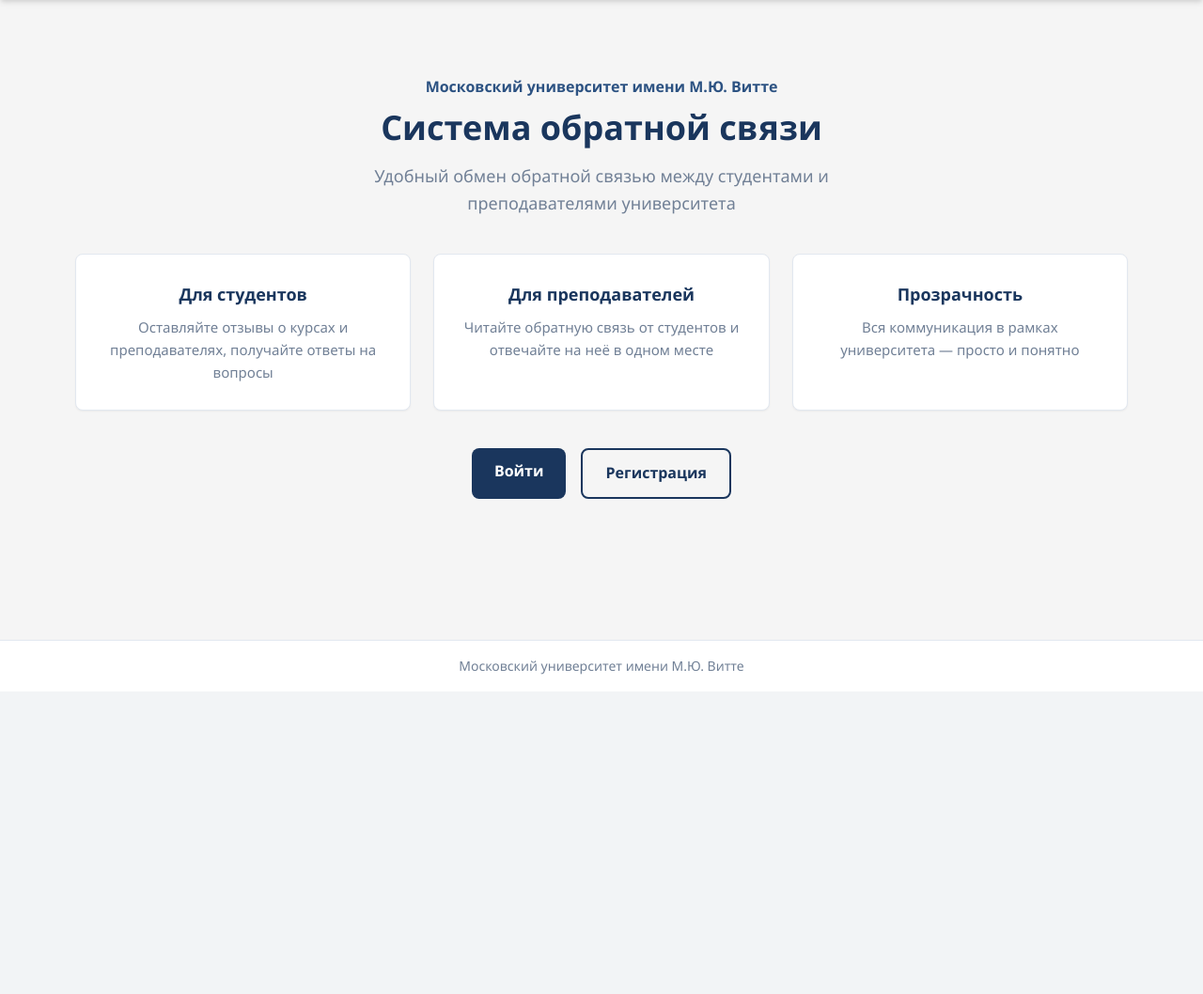
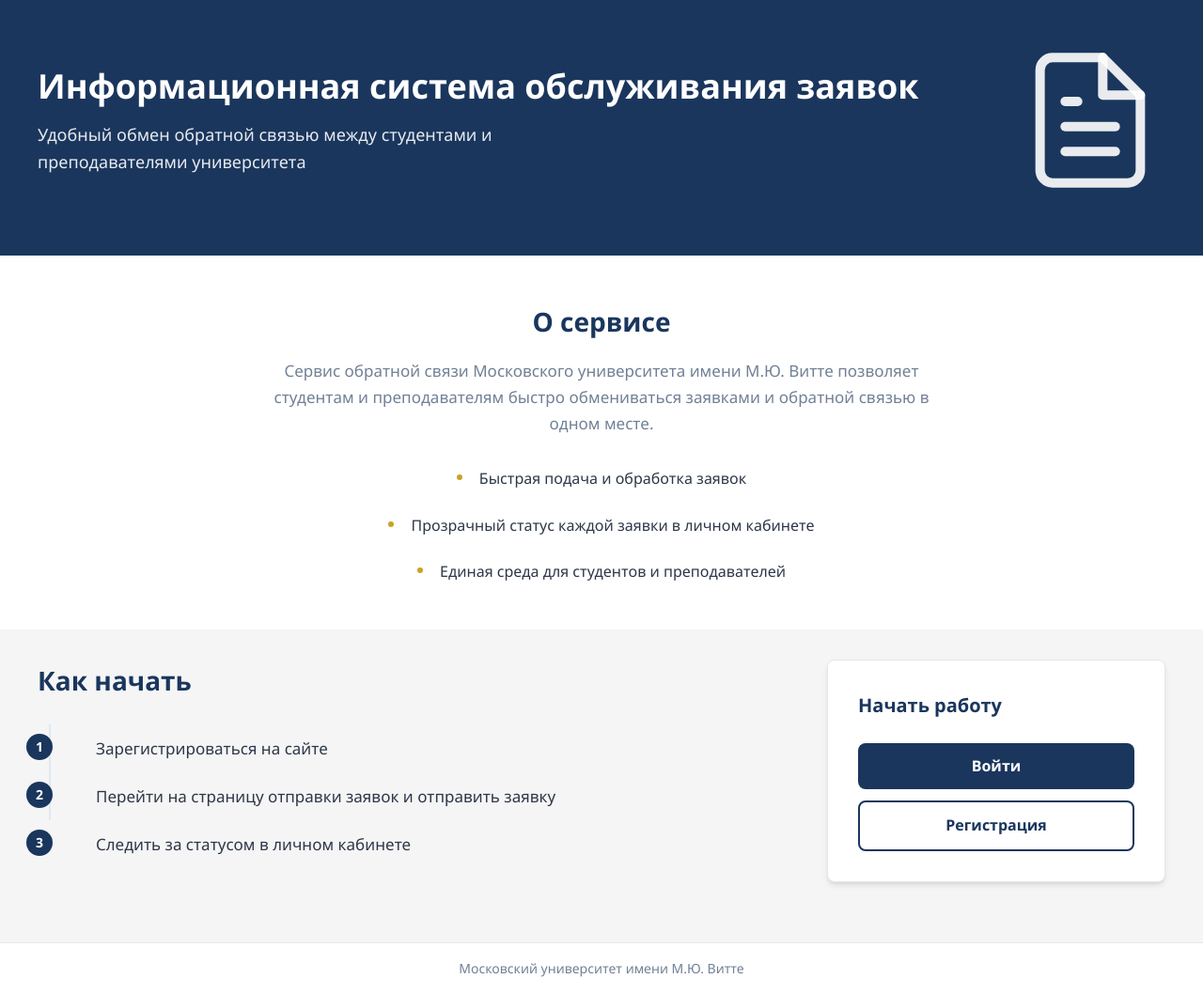
Before and after one commit to feedbacksys1/fbsys, a Django app: page / in a window 1280 px wide. Shown: the part 64-1122 px from the top of the page at 94% size. Before the commit the page ends 800 px from the top, so only its background shows below. Run offline with Django 5.2, Linux system fonts and the light colour scheme.

Commit message:
Changed layout of landing page

```diff
--- a/static/css/style.css
+++ b/static/css/style.css
@@ -79,6 +79,11 @@
     width: 100%;
 }
 
+.site-main:has(.landing-page) {
+    max-width: 100%;
+    padding: 0;
+}
+
 .site-footer {
     background: var(--color-surface);
     border-top: 1px solid var(--color-border);
@@ -94,71 +99,179 @@
     font-size: 0.875rem;
 }
 
-.landing-hero {
-    text-align: center;
-    padding: 3rem 1rem 4rem;
+.hero {
+    background: var(--color-primary);
+    color: var(--color-surface);
+    padding: 3rem 1.5rem 4rem;
 }
 
-.landing-hero h1 {
+.hero-inner {
+    max-width: 1200px;
+    margin: 0 auto;
+    display: flex;
+    align-items: center;
+    justify-content: space-between;
+    gap: 3rem;
+}
+
+.hero-text h1 {
     font-size: 2.25rem;
     font-weight: 700;
+    line-height: 1.2;
+    margin-bottom: 1rem;
+    color: var(--color-surface);
+}
+
+.hero-subtitle {
+    font-size: 1.125rem;
+    color: rgba(255, 255, 255, 0.9);
+    max-width: 520px;
+}
+
+.hero-icon {
+    flex-shrink: 0;
+    width: 160px;
+    height: 160px;
+    color: rgba(255, 255, 255, 0.9);
+}
+
+.hero-icon svg {
+    width: 100%;
+    height: 100%;
+}
+
+.about {
+    background: var(--color-surface);
+    padding: 3rem 1.5rem;
+}
+
+.about-inner {
+    max-width: 720px;
+    margin: 0 auto;
+    text-align: center;
+}
+
+.about h2 {
+    font-size: 1.75rem;
     color: var(--color-primary);
     margin-bottom: 1rem;
-    line-height: 1.2;
 }
 
-.landing-hero .subtitle {
-    font-size: 1.125rem;
+.about-lead {
+    font-size: 1.0625rem;
     color: var(--color-text-muted);
-    max-width: 560px;
-    margin: 0 auto 2.5rem;
+    margin-bottom: 2rem;
+    line-height: 1.65;
 }
 
-.landing-university {
-    font-size: 1rem;
-    color: var(--color-primary-light);
-    font-weight: 600;
-    margin-bottom: 0.5rem;
+.advantages {
+    list-style: none;
+    display: flex;
+    flex-wrap: wrap;
+    justify-content: center;
+    gap: 1.5rem 2rem;
 }
 
-.landing-cards {
-    display: grid;
-    grid-template-columns: repeat(auto-fit, minmax(280px, 1fr));
-    gap: 1.5rem;
-    margin-top: 2rem;
+.advantages li {
+    font-size: 1rem;
+    color: var(--color-text);
+    font-weight: 500;
+    position: relative;
+    padding-left: 1.5rem;
 }
 
-.landing-card {
+.advantages li::before {
+    content: "";
+    position: absolute;
+    left: 0;
+    top: 0.5em;
+    width: 6px;
+    height: 6px;
+    border-radius: 50%;
+    background: var(--color-accent);
+}
+
+.steps-cta-wrap {
+    padding: 2rem 1.5rem 4rem;
+    background: var(--color-bg);
+}
+
+.steps-cta-inner {
+    max-width: 1200px;
+    margin: 0 auto;
+    display: grid;
+    grid-template-columns: 1fr 360px;
+    gap: 3rem;
+    align-items: start;
+}
+
+.how-start h2 {
+    font-size: 1.75rem;
+    color: var(--color-primary);
+    margin-bottom: 1.5rem;
+}
+
+.steps-list {
+    list-style: none;
+    counter-reset: step;
+}
+
+.steps-list li {
+    counter-increment: step;
+    font-size: 1.0625rem;
+    color: var(--color-text);
+    padding: 0.75rem 0 0.75rem 3rem;
+    position: relative;
+    border-left: 2px solid var(--color-border);
+    margin-left: 0.75rem;
+}
+
+.steps-list li:last-child {
+    border-left-color: transparent;
+}
+
+.steps-list li::before {
+    content: counter(step);
+    position: absolute;
+    left: -0.75rem;
+    top: 0.65rem;
+    transform: translateX(-50%);
+    width: 1.75rem;
+    height: 1.75rem;
+    border-radius: 50%;
+    background: var(--color-primary);
+    color: var(--color-surface);
+    font-size: 0.875rem;
+    font-weight: 700;
+    display: flex;
+    align-items: center;
+    justify-content: center;
+}
+
+.cta-card {
     background: var(--color-surface);
     border-radius: var(--radius);
-    padding: 1.75rem;
-    box-shadow: var(--shadow-sm);
+    padding: 2rem;
+    box-shadow: var(--shadow);
     border: 1px solid var(--color-border);
-    transition: box-shadow 0.2s, transform 0.2s;
+    position: sticky;
+    top: 1.5rem;
 }
 
-.landing-card:hover {
-    box-shadow: var(--shadow);
-    transform: translateY(-2px);
+.cta-card h3 {
+    font-size: 1.25rem;
+    color: var(--color-primary);
+    margin-bottom: 1.5rem;
 }
 
-.landing-card h3 {
-    font-size: 1.125rem;
-    color: var(--color-primary);
-    margin-bottom: 0.5rem;
+.cta-card-buttons {
+    display: flex;
+    flex-direction: column;
+    gap: 0.75rem;
 }
 
-.landing-card p {
-    color: var(--color-text-muted);
-    font-size: 0.9375rem;
-}
-
-.landing-cta {
-    margin-top: 2.5rem;
-    display: flex;
-    flex-wrap: wrap;
-    gap: 1rem;
-    justify-content: center;
+.cta-card-buttons .btn {
+    text-align: center;
 }
 
 .btn {
@@ -195,14 +308,45 @@
     color: var(--color-surface);
 }
 
-@media (max-width: 640px) {
-    .landing-hero h1 {
+@media (max-width: 900px) {
+    .steps-cta-inner {
+        grid-template-columns: 1fr;
+    }
+
+    .cta-card {
+        position: static;
+    }
+}
+
+@media (max-width: 768px) {
+    .hero-inner {
+        flex-direction: column;
+        text-align: center;
+    }
+
+    .hero-text h1 {
         font-size: 1.75rem;
     }
 
+    .hero-subtitle {
+        margin: 0 auto;
+    }
+
+    .hero-icon {
+        width: 120px;
+        height: 120px;
+    }
+}
+
+@media (max-width: 640px) {
     .header-inner {
         flex-direction: column;
         gap: 1rem;
         text-align: center;
     }
+
+    .advantages {
+        flex-direction: column;
+        align-items: center;
+    }
 }
--- a/templates/landing.html
+++ b/templates/landing.html
@@ -3,27 +3,55 @@
 {% block title %}Главная{% endblock %}
 
 {% block content %}
-<section class="landing-hero">
-    <p class="landing-university">Московский университет имени М.Ю. Витте</p>
-    <h1>Система обратной связи</h1>
-    <p class="subtitle">Удобный обмен обратной связью между студентами и преподавателями университета</p>
-    <div class="landing-cards">
-        <div class="landing-card">
-            <h3>Для студентов</h3>
-            <p>Оставляйте отзывы о курсах и преподавателях, получайте ответы на вопросы</p>
+<div class="landing-page">
+    <section class="hero">
+        <div class="hero-inner">
+            <div class="hero-text">
+                <h1>Информационная система обслуживания заявок</h1>
+                <p class="hero-subtitle">Удобный обмен обратной связью между студентами и преподавателями университета</p>
+            </div>
+            <div class="hero-icon">
+                <svg xmlns="http://www.w3.org/2000/svg" viewBox="0 0 24 24" fill="none" stroke="currentColor" stroke-width="1.5" stroke-linecap="round" stroke-linejoin="round" aria-hidden="true">
+                    <path d="M14 2H6a2 2 0 0 0-2 2v16a2 2 0 0 0 2 2h12a2 2 0 0 0 2-2V8z"/>
+                    <polyline points="14 2 14 8 20 8"/>
+                    <line x1="16" y1="13" x2="8" y2="13"/>
+                    <line x1="16" y1="17" x2="8" y2="17"/>
+                    <polyline points="10 9 9 9 8 9"/>
+                </svg>
+            </div>
         </div>
-        <div class="landing-card">
-            <h3>Для преподавателей</h3>
-            <p>Читайте обратную связь от студентов и отвечайте на неё в одном месте</p>
+    </section>
+
+    <section class="about">
+        <div class="about-inner">
+            <h2>О сервисе</h2>
+            <p class="about-lead">Сервис обратной связи Московского университета имени М.Ю. Витте позволяет студентам и преподавателям быстро обмениваться заявками и обратной связью в одном месте.</p>
+            <ul class="advantages">
+                <li>Быстрая подача и обработка заявок</li>
+                <li>Прозрачный статус каждой заявки в личном кабинете</li>
+                <li>Единая среда для студентов и преподавателей</li>
+            </ul>
         </div>
-        <div class="landing-card">
-            <h3>Прозрачность</h3>
-            <p>Вся коммуникация в рамках университета — просто и понятно</p>
+    </section>
+
+    <div class="steps-cta-wrap">
+        <div class="steps-cta-inner">
+            <section class="how-start">
+                <h2>Как начать</h2>
+                <ol class="steps-list">
+                    <li>Зарегистрироваться на сайте</li>
+                    <li>Перейти на страницу отправки заявок и отправить заявку</li>
+                    <li>Следить за статусом в личном кабинете</li>
+                </ol>
+            </section>
+            <aside class="cta-card">
+                <h3>Начать работу</h3>
+                <div class="cta-card-buttons">
+                    <a href="#" class="btn btn-primary">Войти</a>
+                    <a href="#" class="btn btn-outline">Регистрация</a>
+                </div>
+            </aside>
         </div>
     </div>
-    <div class="landing-cta">
-        <a href="#" class="btn btn-primary">Войти</a>
-        <a href="#" class="btn btn-outline">Регистрация</a>
-    </div>
-</section>
+</div>
 {% endblock %}
```
